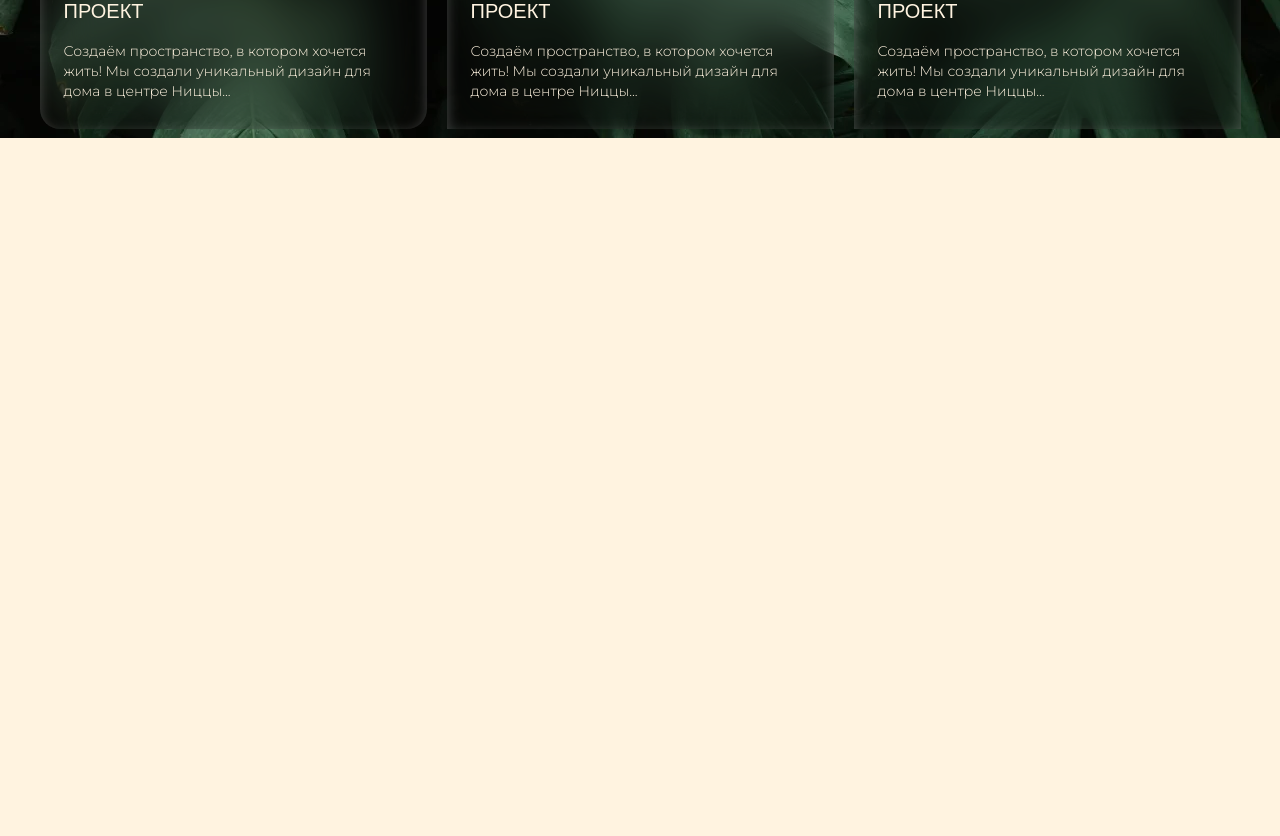
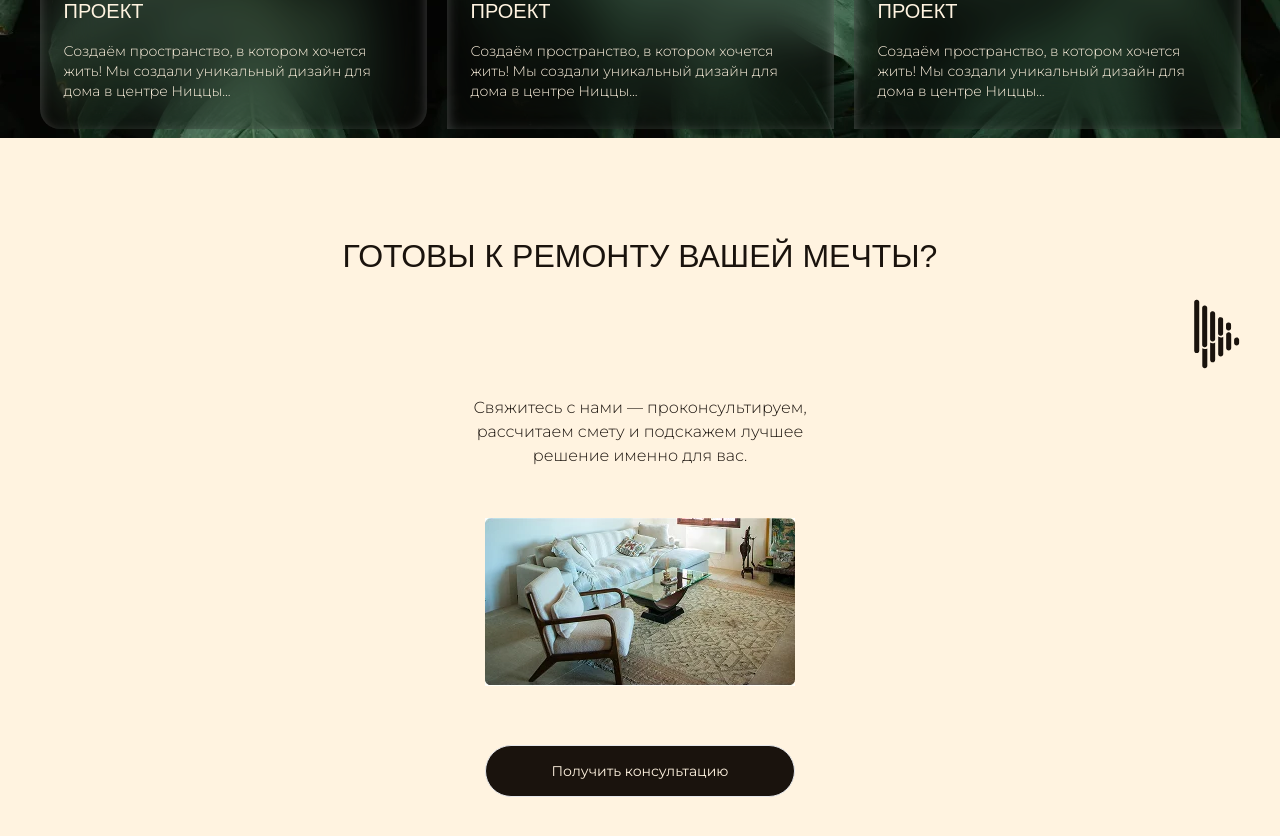
Before and after one commit to cyanidium-dev/repair-nizza, a Next.js app: page /contacts in a window 1280 px wide. Shown: the part 2860-3696 px from the top of the page. Before the commit the page ends 3015 px from the top, so only its background shows below. Built offline with nearby package versions, Linux system fonts and the light colour scheme; a web font is replaced by a local one.

Commit message:
created dreamrepair comp/styled for mob and tab

```diff
--- a/messages/en.json
+++ b/messages/en.json
@@ -53,5 +53,11 @@
         }
       }
     }
+  },
+  "dreamRepair": {
+    "title": "Ready for your dream renovation?",
+    "description": "Contact us - we will consult, calculate the estimate and suggest the best solution for you.",
+    "additionalInfo": "We will help transform your home into a cozy, modern and functional space - without stress and with quality guarantee.",
+    "button": "Get consultation"
   }
 }
--- a/messages/fr.json
+++ b/messages/fr.json
@@ -53,5 +53,11 @@
         }
       }
     }
+  },
+  "dreamRepair": {
+    "title": "Prêt pour la rénovation de vos rêves ?",
+    "description": "Contactez-nous - nous vous conseillerons, calculerons le devis et suggérerons la meilleure solution pour vous.",
+    "additionalInfo": "Nous vous aiderons à transformer votre maison en un espace confortable, moderne et fonctionnel - sans stress et avec une garantie de qualité.",
+    "button": "Obtenir une consultation"
   }
 }
--- a/messages/ru.json
+++ b/messages/ru.json
@@ -53,5 +53,11 @@
         }
       }
     }
+  },
+  "dreamRepair": {
+    "title": "Готовы к ремонту вашей мечты?",
+    "description": "Свяжитесь с нами — проконсультируем, рассчитаем смету и подскажем лучшее решение именно для вас.",
+    "additionalInfo": "Мы поможем превратить ваше жильё в уютное, современное и функциональное пространство — без стресса и с гарантией качества.",
+    "button": "Получить консультацию"
   }
 }
--- a/src/app/[locale]/page.js
+++ b/src/app/[locale]/page.js
@@ -1,4 +1,5 @@
 import Header from "@/components/Header";
+import DreamRepair from "@/components/homepage/DreamRepair";
 import Hero from "@/components/homepage/Hero";
 import OurService from "@/components/homepage/OurService";
 import PortfolioSection from "@/components/homepage/PortfolioSection";
@@ -9,6 +10,7 @@ export default function Home() {
       <Hero />
       <OurService />
       <PortfolioSection />
+      <DreamRepair />
     </div>
   );
 }
--- /dev/null
+++ b/src/components/homepage/DreamRepair.jsx
@@ -0,0 +1,36 @@
+"use client";
+
+import Image from "next/image";
+import logo from "../../../public/images/SVG/logo-svg.svg";
+import dreamMob from "../../../public/images/image/dream-img-mob.webp";
+import { useTranslations } from "next-intl";
+import Container from "../Container";
+
+const DreamRepair = () => {
+  const t = useTranslations();
+
+  return (
+    <Container>
+      <div className="py-[94px]">
+        <h2 className="font-arsenal font-normal text-[32px] uppercase mb-[18px] md:text-center">
+          {t("dreamRepair.title")}
+        </h2>
+        <Image
+          src={logo}
+          alt="logo image"
+          className="w-[46px] h-[72px] ml-auto mb-[26px]"
+        />
+        <p className="font-montserrat font-light text-base mb-[50px] w-[273px] md:text-center md:w-[373px] md:mx-auto">
+          {t("dreamRepair.description")}
+        </p>
+        <Image src={dreamMob} alt="dream image" className="mb-[59px] mx-auto" />
+        <p className="hidden">{t("dreamRepair.additionalInfo")}</p>
+        <button className="w-[310px] h-[52px] rounded-[32px] bg-primary-black text-primary-white font-montserrat font-normal text-sm leading-5 mx-auto md:flex md:justify-center md:items-center hover:bg-primary-white hover:text-primary-black hover:border-primary-black border transition-all duration-300">
+          {t("dreamRepair.button")}
+        </button>
+      </div>
+    </Container>
+  );
+};
+
+export default DreamRepair;
```
Also changed, not shown: public/images/image/dream-img-mob.webp (added).
